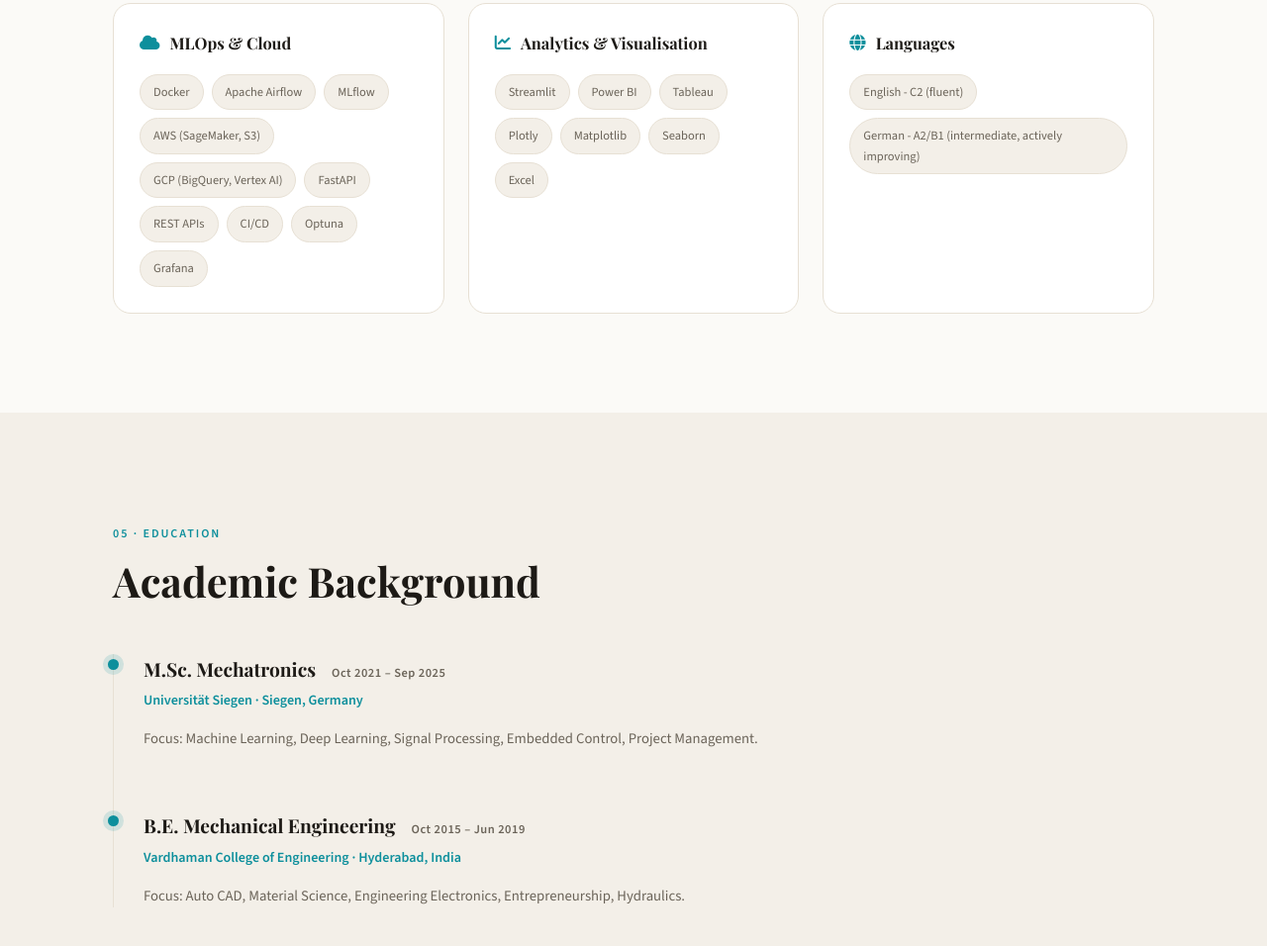
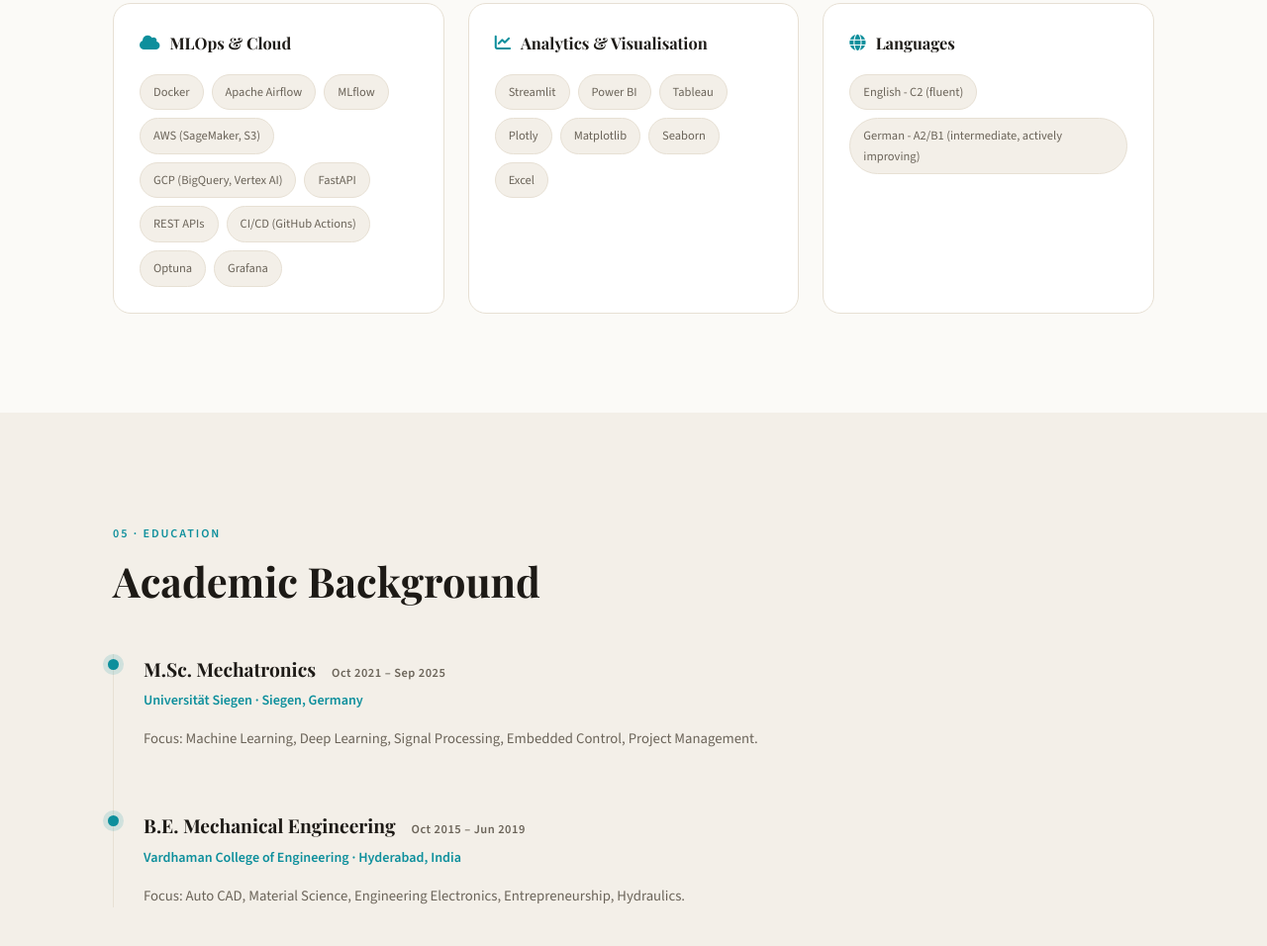
Before and after one commit to jahnavid10/jahnavid10.github.io, a plain HTML site: page index.html in a window 1280 px wide. Shown: the part 4665-5621 px from the top of the page at 99% size. Drawn offline with nearby package versions, Linux system fonts and the light colour scheme.

Commit message:
Update CI/CD skills in skill group section

```diff
--- a/index.html
+++ b/index.html
@@ -282,7 +282,7 @@
         <div class="skill-group reveal">
           <h4><i class="fa-solid fa-cloud"></i> <span data-i18n="skills.g4">MLOps & Cloud</span></h4>
           <div class="tags">
-            <span>Docker</span><span>Apache Airflow</span><span>MLflow</span><span>AWS (SageMaker, S3)</span><span>GCP (BigQuery, Vertex AI)</span><span>FastAPI</span><span>REST APIs</span><span>CI/CD</span><span>Optuna</span><span>Grafana</span>
+            <span>Docker</span><span>Apache Airflow</span><span>MLflow</span><span>AWS (SageMaker, S3)</span><span>GCP (BigQuery, Vertex AI)</span><span>FastAPI</span><span>REST APIs</span><span>CI/CD (GitHub Actions)</span><span>Optuna</span><span>Grafana</span>
           </div>
         </div>
         <div class="skill-group reveal">
```
